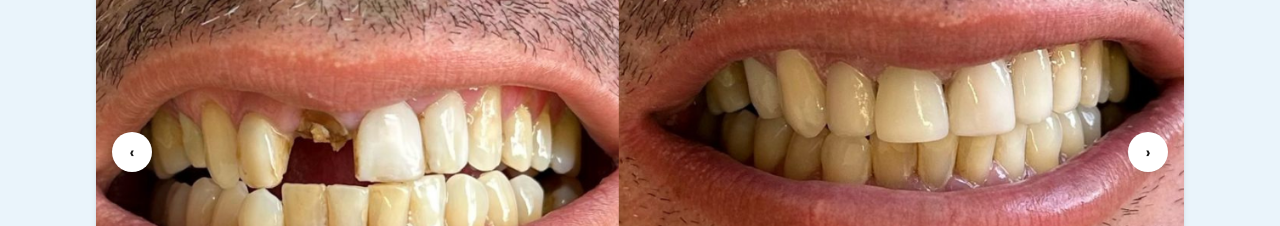
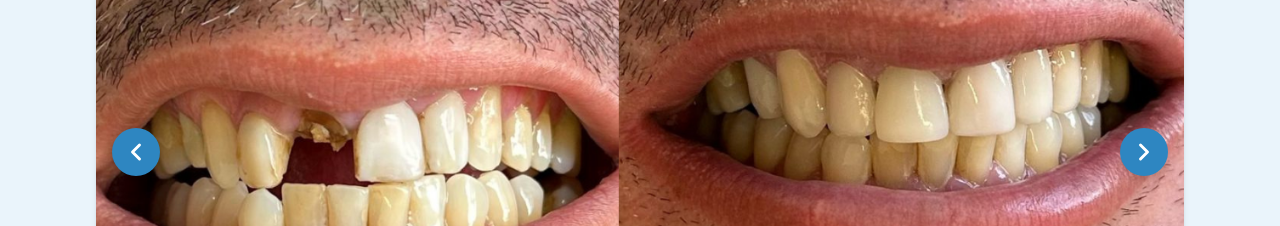
Before and after one commit to externalwebwork/dr-gijo, a Next.js app: page / in a window 1280 px wide. Shown: the part 4860-5086 px from the top of the page. Built offline with nearby package versions, Linux system fonts and the light colour scheme.

Commit message:
final sample 3

```diff
--- a/app/components/PatientTransformationsSection.tsx
+++ b/app/components/PatientTransformationsSection.tsx
@@ -123,6 +123,7 @@
 
 import { useState } from "react";
 import Image from "next/image";
+import { ChevronLeft, ChevronRight } from "lucide-react";
 import { motion, AnimatePresence } from "framer-motion";
 
 const transformations = [
@@ -188,17 +189,21 @@ export default function PatientTransformationsSection() {
 
           {/* Navigation Buttons */}
           <button
+            type="button"
             onClick={prevSlide}
-            className="absolute left-4 top-1/2 -translate-y-1/2 bg-white shadow-md w-10 h-10 rounded-full flex items-center justify-center hover:bg-gray-100 transition"
+            aria-label="Previous slide"
+            className="absolute left-3 sm:left-4 top-1/2 -translate-y-1/2 z-10 w-11 h-11 sm:w-12 sm:h-12 rounded-full bg-[#2E86C1] text-white shadow-lg flex items-center justify-center hover:bg-[#2574a8] hover:scale-105 active:scale-95 transition-all duration-200"
           >
-            ‹
+            <ChevronLeft className="w-6 h-6 sm:w-7 sm:h-7" strokeWidth={2.5} />
           </button>
 
           <button
+            type="button"
             onClick={nextSlide}
-            className="absolute right-4 top-1/2 -translate-y-1/2 bg-white shadow-md w-10 h-10 rounded-full flex items-center justify-center hover:bg-gray-100 transition"
+            aria-label="Next slide"
+            className="absolute right-3 sm:right-4 top-1/2 -translate-y-1/2 z-10 w-11 h-11 sm:w-12 sm:h-12 rounded-full bg-[#2E86C1] text-white shadow-lg flex items-center justify-center hover:bg-[#2574a8] hover:scale-105 active:scale-95 transition-all duration-200"
           >
-            ›
+            <ChevronRight className="w-6 h-6 sm:w-7 sm:h-7" strokeWidth={2.5} />
           </button>
 
           {/* Dots Indicator */}
```
